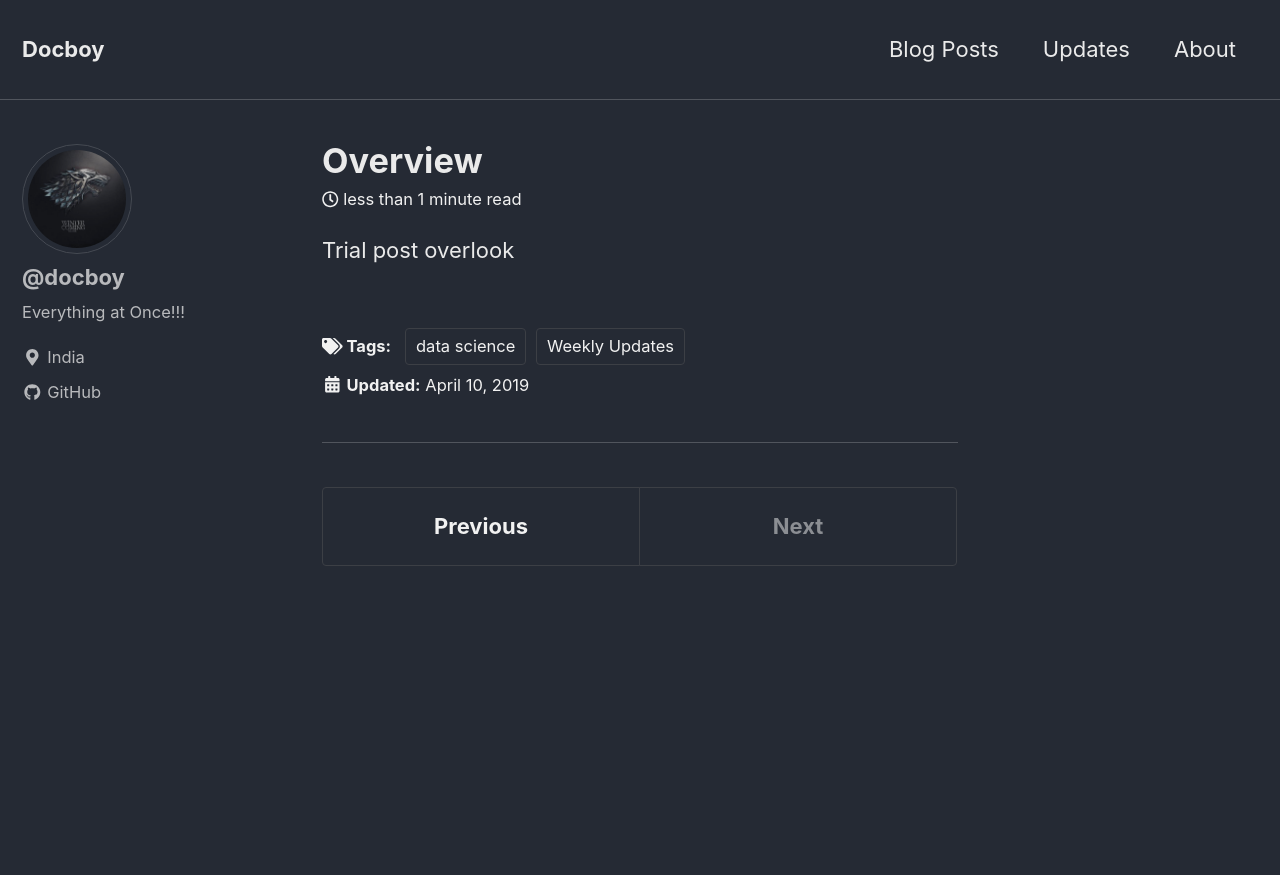
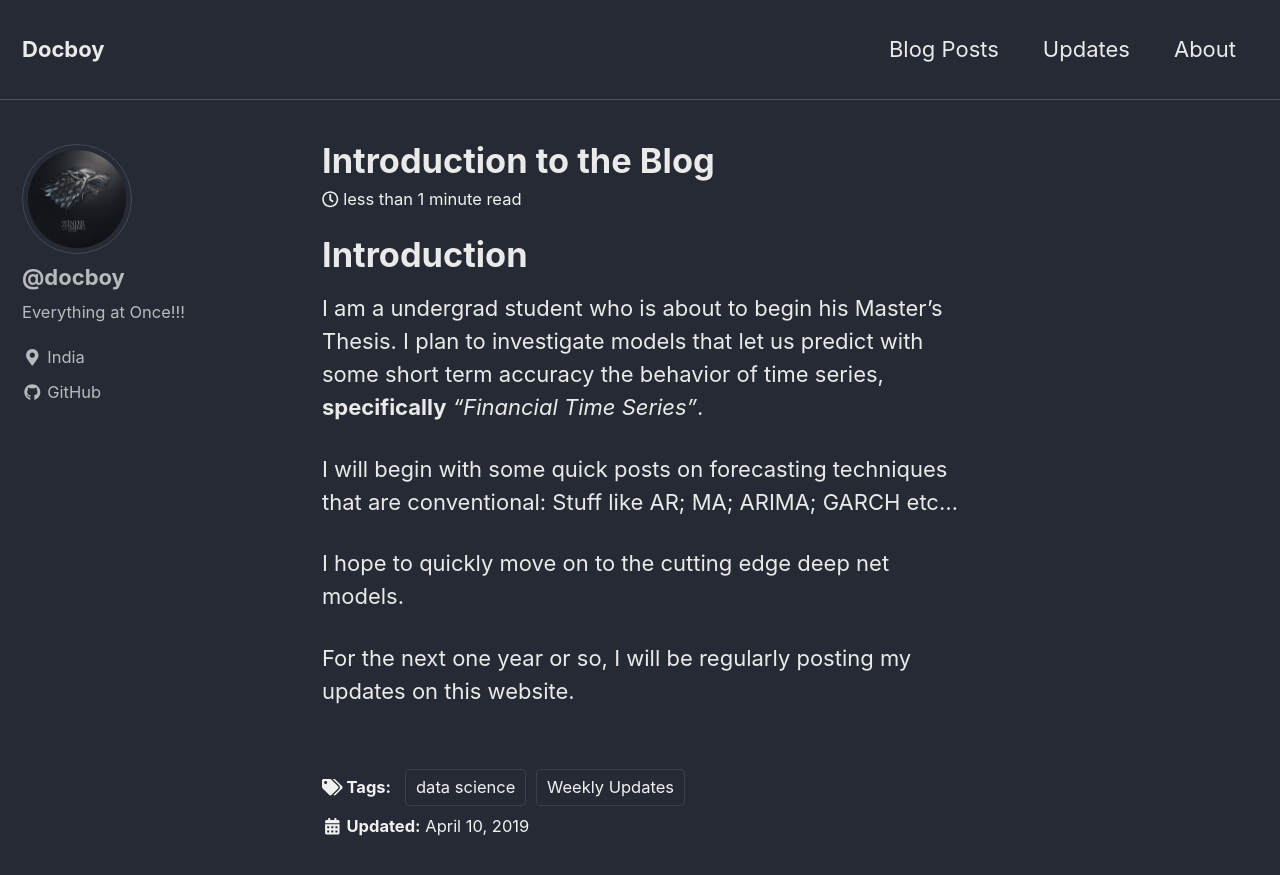
Before and after one commit to atdocboy/atdocboy.github.io, a Jekyll site: the page built from _posts/2019-04-10-Overview-trial.md, in a window 1280 px wide and 900 px high. Shown: the top 875 px of the window. Built offline with Jekyll 4.4.1, drawn with Linux system fonts in a browser that asks for light colours; nearby versions of some CDN libraries.

Commit message:
Updated the first blog post

```diff
--- a/_config.yml
+++ b/_config.yml
@@ -17,7 +17,7 @@ url                      : #
 baseurl                  : # the subpath of your site, e.g. "/blog"
 repository               : "atdocboy"
 teaser                   : "/images/profile.jpeg"
-logo			 : "/images/profile.jpeg"
+logo			               : "/images/profile.jpeg"
 # breadcrumbs            : false # true, false (default)
 words_per_minute         : 200
 comments:
--- a/_posts/2019-04-10-Overview-trial.md
+++ b/_posts/2019-04-10-Overview-trial.md
@@ -1,5 +1,5 @@
 ---
-title: Overview
+title: Introduction to the Blog
 date:
   'Wed April 10 2019 05:30:00 GMT+0530 (India Standard Time)': null
 tags:
@@ -11,4 +11,12 @@ excerpt: 'Weekly Updates, data science'
 mathjax: 'true'
 published: true
 ---
-Trial post overlook
+# Introduction
+I am a undergrad student who is about to begin his Master's Thesis. I plan to investigate models that let us predict with some short term accuracy the behavior of time series, **specifically** *"Financial Time Series"*.
+
+I will begin with some quick posts on forecasting techniques that are conventional:
+Stuff like AR; MA; ARIMA; GARCH etc...
+
+I hope to quickly move on to the cutting edge deep net models.
+
+For the next one year or so, I will be regularly posting my updates on this website.
```
Also changed, not shown: _posts/2019-04-06-First-Post.md (+1 -1 lines).
